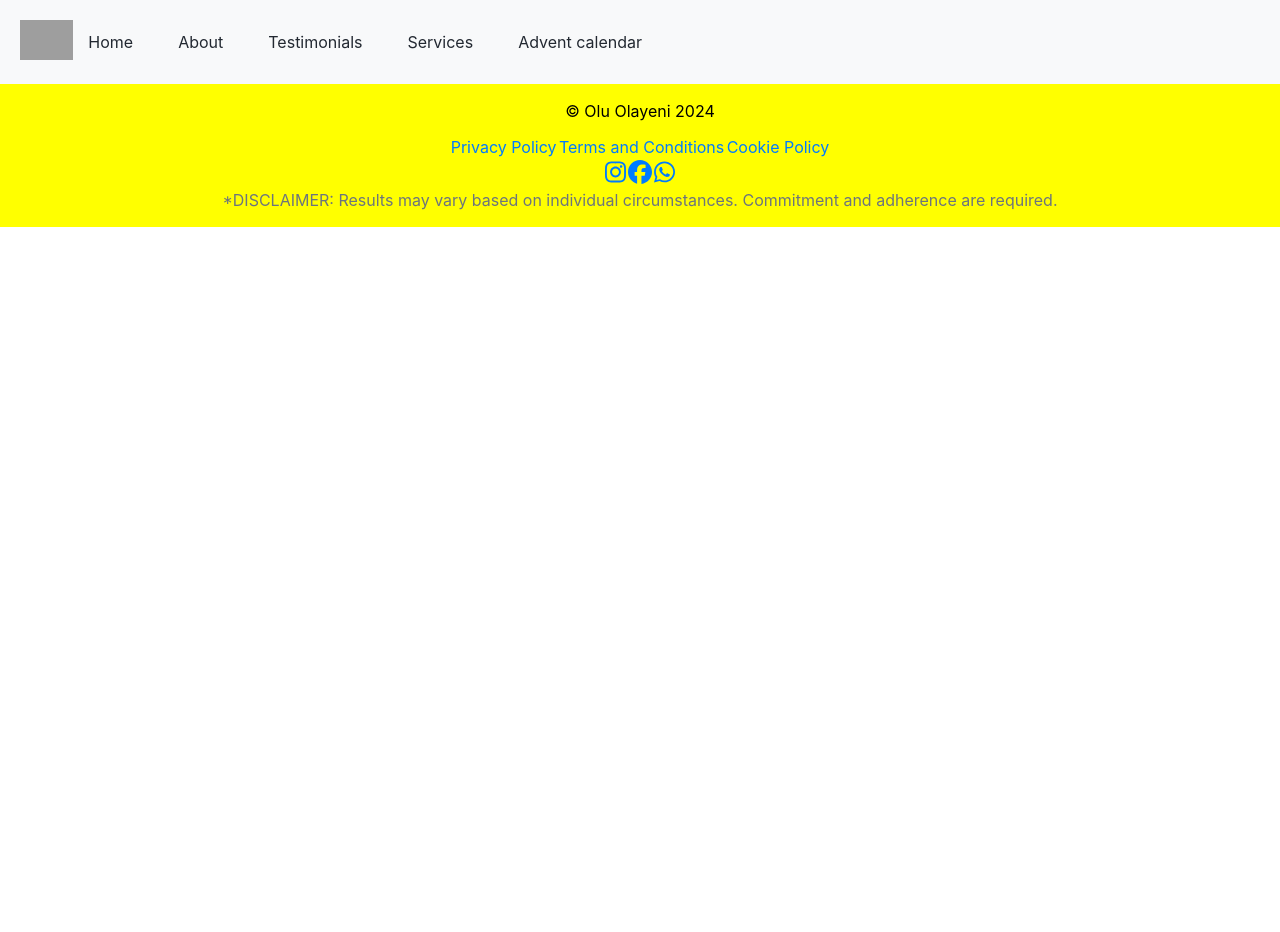
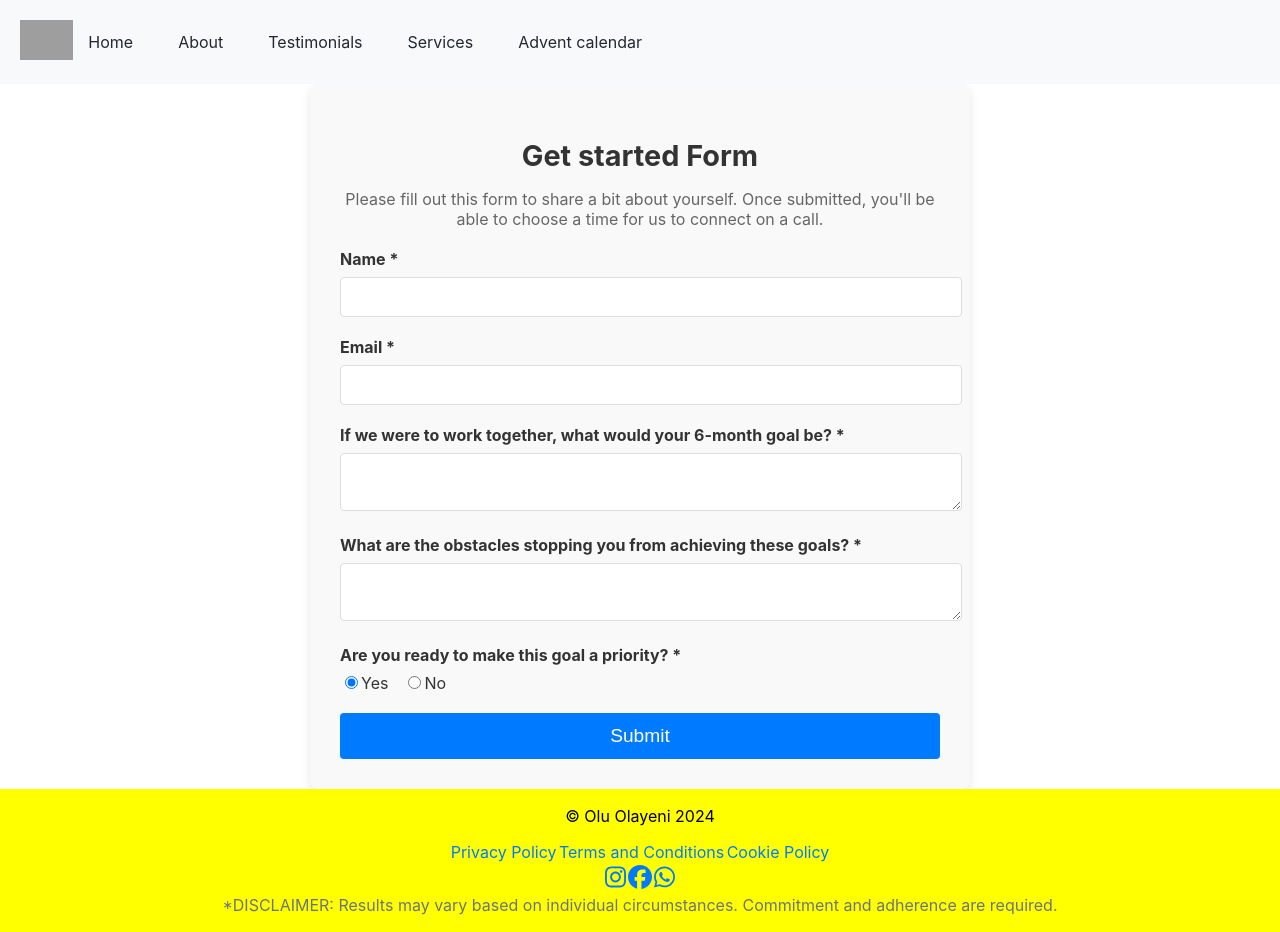
Before and after one commit to blackiechan48/acetemple, a React (Create React App) app: page /consultation-form in a window 1280 px wide. Before the commit the page ends 800 px from the top, so only its background shows below. Built offline with nearby package versions, Linux system fonts and the light colour scheme; grey boxes are pictures that could not be loaded.

Commit message:
made some changes

```diff
--- a/src/App.js
+++ b/src/App.js
@@ -11,6 +11,7 @@ import OnlineCoaching from './components/Services/OnlineCoaching';
 import TransformationChallenge from './components/Services/8Weeks challenge/TransformationChallenge';
 import AdventCalendarPage from './components/AdventCalendarPage';
 import ScrollToTopArrow from './components/HomePage/ScrollToTopArrow';
+import ConsultationForm from './components/Forms/ConsultationForm';
 
 
 const App = () => {
@@ -27,6 +28,7 @@ const App = () => {
           <Route path="/AboutPage" element={<AboutPage />} />
           <Route path="/OnlineCoaching" element={<OnlineCoaching />} />
           <Route path ="/advent-calendar" element={<AdventCalendarPage/>}/>
+          <Route path ="/consultation-form" element={<ConsultationForm/>}/>
           {/* Add more routes as needed */}
         </Routes>
         <ScrollToTopArrow />
--- /dev/null
+++ b/src/components/Forms/ConsultationForm.js
@@ -0,0 +1,203 @@
+// src/components/ConsultationForm.js
+import React, { useState } from 'react';
+import styled from 'styled-components';
+
+// Styled components
+const FormContainer = styled.div`
+  max-width: 600px;
+  margin: 0 auto;
+  padding: 30px;
+  background-color: #f9f9f9;
+  border-radius: 8px;
+  box-shadow: 0px 4px 8px rgba(0, 0, 0, 0.1);
+`;
+
+const FormTitle = styled.h2`
+  text-align: center;
+  color: #333;
+  font-size: 1.8rem;
+  margin-bottom: 10px;
+`;
+
+const FormSubtitle = styled.p`
+  text-align: center;
+  color: #666;
+  font-size: 1rem;
+  margin-bottom: 20px;
+`;
+
+const Label = styled.label`
+  display: block;
+  font-size: 1rem;
+  color: #333;
+  margin-bottom: 8px;
+  font-weight: bold;
+`;
+
+const Input = styled.input`
+  width: 100%;
+  padding: 10px;
+  font-size: 1rem;
+  margin-bottom: 20px;
+  border: 1px solid #ddd;
+  border-radius: 4px;
+  &:focus {
+    outline: none;
+    border-color: #007bff;
+  }
+`;
+
+const Textarea = styled.textarea`
+  width: 100%;
+  padding: 10px;
+  font-size: 1rem;
+  margin-bottom: 20px;
+  border: 1px solid #ddd;
+  border-radius: 4px;
+  resize: vertical;
+  &:focus {
+    outline: none;
+    border-color: #007bff;
+  }
+`;
+
+const RadioGroup = styled.div`
+  display: flex;
+  gap: 15px;
+  margin-bottom: 20px;
+`;
+
+const RadioLabel = styled.label`
+  font-size: 1rem;
+  color: #333;
+`;
+
+const SubmitButton = styled.button`
+  width: 100%;
+  padding: 12px;
+  font-size: 1.2rem;
+  color: white;
+  background-color: #007bff;
+  border: none;
+  border-radius: 4px;
+  cursor: pointer;
+  transition: background 0.3s;
+
+  &:hover {
+    background-color: #0056b3;
+  }
+`;
+
+const ConsultationForm = () => {
+  const [formData, setFormData] = useState({
+    name: '',
+    email: '',
+    phone: '',
+    goal: '',
+    obstacles: '',
+    isReady: 'yes',
+  });
+
+  const handleChange = (e) => {
+    setFormData({
+      ...formData,
+      [e.target.name]: e.target.value,
+    });
+  };
+
+  const handleSubmit = async (e) => {
+    e.preventDefault();
+    try {
+      // Send form data to the backend
+      await fetch('http://localhost:5002/api/consultation', {
+        method: 'POST',
+        headers: {
+          'Content-Type': 'application/json',
+        },
+        body: JSON.stringify(formData),
+      });
+
+      // Redirect to Calendly after submission
+      window.location.href = 'https://calendly.com/acetemple/consultation?month=2024-07';
+    } catch (error) {
+      console.error('Error submitting form:', error);
+    }
+  };
+
+  return (
+    <FormContainer>
+      <form onSubmit={handleSubmit}>
+        <FormTitle>Get started Form </FormTitle>
+        <FormSubtitle>Please fill out this form to share a bit about yourself. Once submitted, you'll be able to choose a time for us to connect on a call.</FormSubtitle>
+
+        <Label htmlFor="name">Name *</Label>
+        <Input
+          type="text"
+          name="name"
+          id="name"
+          required
+          value={formData.name}
+          onChange={handleChange}
+        />
+
+        <Label htmlFor="email">Email *</Label>
+        <Input
+          type="email"
+          name="email"
+          id="email"
+          required
+          value={formData.email}
+          onChange={handleChange}
+        />
+
+
+
+        <Label htmlFor="goal">If we were to work together, what would your 6-month goal be? *</Label>
+        <Textarea
+          name="goal"
+          id="goal"
+          required
+          value={formData.goal}
+          onChange={handleChange}
+        />
+
+        <Label htmlFor="obstacles">What are the obstacles stopping you from achieving these goals? *</Label>
+        <Textarea
+          name="obstacles"
+          id="obstacles"
+          required
+          value={formData.obstacles}
+          onChange={handleChange}
+        />
+
+        <Label>Are you ready to make this goal a priority? *</Label>
+        <RadioGroup>
+          <RadioLabel>
+            <input
+              type="radio"
+              name="isReady"
+              value="yes"
+              checked={formData.isReady === 'yes'}
+              onChange={handleChange}
+            />
+            Yes
+          </RadioLabel>
+          <RadioLabel>
+            <input
+              type="radio"
+              name="isReady"
+              value="no"
+              checked={formData.isReady === 'no'}
+              onChange={handleChange}
+            />
+            No
+          </RadioLabel>
+        </RadioGroup>
+
+        <SubmitButton type="submit">Submit</SubmitButton>
+      </form>
+    </FormContainer>
+  );
+};
+
+export default ConsultationForm;
--- a/src/components/Header.js
+++ b/src/components/Header.js
@@ -4,8 +4,8 @@ import { Link } from 'react-router-dom';
 // Styled component for the header container
 const HeaderContainer = styled.header`
   position: relative;
-  display: flex; /* Use flexbox for alignment */
-  align-items: center; /* Center items vertically */
+  display: flex;
+  align-items: center;
   padding: 20px;
   background-color: #f8f9fa;
 `;
@@ -68,7 +68,7 @@ const BurgerIcon = styled.div`
   div {
     width: 25px;
     height: 3px;
-    background-color: yellow
+    background-color: #222831
     ;
     margin: 5px 0;
     transition: all 0.3s ease;
--- a/src/components/HomePage/HomeHero.js
+++ b/src/components/HomePage/HomeHero.js
@@ -48,7 +48,7 @@ const HeroButton = styled(Link)`
 const Hero = () => {
   return (
     <HeroContainer>
-      <HeroButton to="/services">Find out more</HeroButton>
+      <HeroButton to="/services">Start your transformation today</HeroButton>
     </HeroContainer>
   );
 };
--- a/src/components/Services/OnlineCoaching.js
+++ b/src/components/Services/OnlineCoaching.js
@@ -1,5 +1,7 @@
+// src/components/OnlineCoaching.js
 import React, { useState } from 'react';
 import styled, { keyframes } from 'styled-components';
+import { Link } from 'react-router-dom';
 
 // Appear animation for scroll effect
 const appear = keyframes`
@@ -30,15 +32,6 @@ const HeaderSection = styled.section`
     padding: 0 20px;
   }
 `;
-
-// const HeaderTitle = styled.h1`
-//   font-size: 2.5rem;
-//   font-weight: bold;
-
-//   @media (max-width: 600px) {
-//     font-size: 2rem;
-//   }
-// `;
 
 // Main content section with black background
 const MainSection = styled.section`
@@ -94,14 +87,18 @@ const TextBox = styled.p`
   }
 `;
 
-const CenterButton = styled.button`
+// Styled Link button for "Get Started" to navigate to the consultation form
+const StyledLinkButton = styled(Link)`
   background-color: red;
   color: white;
   padding: 10px 20px;
   font-size: 1rem;
   border: none;
   border-radius: 5px;
+  text-decoration: none;
   cursor: pointer;
+  display: inline-block;
+  margin-top: 10px;
 
   &:hover {
     background-color: darkred;
@@ -135,7 +132,7 @@ const PointsSection = styled.section`
   }
 `;
 
-const PointImage = styled.img`
+const PointImage = styled.img.attrs({ loading: 'lazy' })`
   width: 8%;
   height: auto;
   border-radius: 8px;
@@ -164,28 +161,6 @@ const PointText = styled.p`
   }
 `;
 
-const CallbackButton = styled.button`
-  grid-column: span 2;
-  background-color: red;
-  color: white;
-  padding: 10px 20px;
-  font-size: 1rem;
-  border: none;
-  border-radius: 5px;
-  cursor: pointer;
-  margin-top: 20px;
-
-  &:hover {
-    background-color: darkred;
-  }
-
-  @media (max-width: 600px) {
-    font-size: 0.9rem;
-    padding: 8px 16px;
-    grid-column: 1;
-  }
-`;
-
 // Centered Image Section
 const CenterImageSection = styled.section`
   display: flex;
@@ -198,7 +173,7 @@ const CenterImageSection = styled.section`
   }
 `;
 
-const CenterImage = styled.img`
+const CenterImage = styled.img.attrs({ loading: 'lazy' })`
   max-width: 100%;
   height: auto;
   border-radius: 1px;
@@ -268,11 +243,12 @@ const FAQList = () => {
   };
 
   const faqs = [
-    { question: 'How does online coaching work?', answer: 'Our online coaching program offers customized...' },
-    { question: 'What equipment will I need?', answer: 'You only need basic equipment...' },
-    { question: 'How is my progress tracked?', answer: 'We track your progress through regular check-ins...' },
-    { question: 'Can I cancel my subscription anytime?', answer: 'Yes, our programs are flexible...' },
-    { question: 'What if I have specific dietary requirements?', answer: 'We personalize each nutrition plan...' },
+    { question: 'How does online coaching work?', answer: 'Our online coaching program offers customized training and nutrition plans.' },
+    { question: 'What equipment will I need?', answer: 'We design workouts based on what you have available, from basic equipment to full gyms.' },
+    { question: 'How is my progress tracked?', answer: 'Through measurements, photos, and workout logs, with regular check-ins.' },
+    { question: 'Can I cancel my subscription anytime?', answer: 'Yes, you can cancel anytime without penalty.' },
+    { question: 'What if I have specific dietary requirements?', answer: 'We customize your meal plan to fit any dietary needs.' },
+    { question: 'What if I am a beginner?', answer: 'We welcome all levels! We start at a comfortable level and build from there.' },
   ];
 
   return (
@@ -332,7 +308,7 @@ const FinalTextBox = styled.p`
   }
 `;
 
-const EndButton = styled.button`
+const EndButton = styled(Link)`
   background-color: red;
   color: white;
   padding: 10px 20px;
@@ -340,6 +316,7 @@ const EndButton = styled.button`
   border: none;
   border-radius: 5px;
   cursor: pointer;
+  text-decoration: none;
 
   &:hover {
     background-color: darkred;
@@ -354,27 +331,26 @@ const EndButton = styled.button`
 // Main Component
 const OnlineCoaching = () => {
   const points = [
-    { title: 'Coaching', description: 'My role is to simplify the journey for you by crafting a truly customized plan that is clear, easy to follow, and designed to help you see real progress every week.', image: '/images/coachingicon.webp' },
-    { title: 'Nutrition Tracking', description: 'Understanding what to eat, how much to consume, and the timing of your meals can be the key to achieving your fitness goals. This year, take control of your progress and do not leave your success to chance', image: 'images/nutritionicon.png' },
-    { title: 'Workout Plans', description: 'Having a structured workout plan that aligns with your fitness objectives is essential for maximizing your results. Whether you want to build strength, lose weight, or improve your overall fitness, a personalized approach ensures you stay on track.', image: 'images/workouticon.png' },
-    { title: 'Habit Tracking', description: 'I prioritize you as an individual, focusing on optimizing your habits and achieving an effective balance of energy. This tailored approach is designed to maximize your results and help you reach your fitness goals efficiently', image: 'images/habiticon.png' },
-    { title: 'Accountability', description: 'I am dedicated to holding you accountable on your fitness journey. By providing ongoing support and motivation, I ensure you stay on track with your goals. Together, we will celebrate your achievements and tackle challenges, helping you maintain your commitment and drive toward lasting results.', image: 'images/accountabilityicon.png' },
-    { title: 'Support', description: 'Throughout your journey, you will have my unwavering support and guidance. With access to me at all times, I will be right there in your corner, coaching you every step of the way. In challenging moments, knowing you are on the right path makes all the difference. Together, we will ll ensure you stay motivated and focused on achieving your goals!', image: 'images/supporticon.png' },
+    { title: 'Coaching', description: 'My role is to simplify the journey for you...', image: '/images/coachingicon.webp' },
+    { title: 'Nutrition Tracking', description: 'Understanding what to eat...', image: '/images/nutritionicon.png' },
+    { title: 'Workout Plans', description: 'Having a structured workout plan...', image: '/images/workouticon.png' },
+    { title: 'Habit Tracking', description: 'I focus on optimizing your habits and achieving effective energy balance...', image: '/images/habiticon.png' },
+    { title: 'Accountability', description: 'I hold you accountable, providing ongoing support and motivation...', image: '/images/accountabilityicon.png' },
+    { title: 'Support', description: 'Throughout your journey, you’ll have my full support and guidance...', image: '/images/supporticon.png' },
   ];
 
   return (
     <div>
       <HeaderSection>
-        {/* <HeaderTitle>Cutting Edge Online Coaching Program</HeaderTitle> */}
+        {/* Header Content */}
       </HeaderSection>
       <MainSection>
         <Subtitle>Created By Olu Olayeni</Subtitle>
-        <Title>Join our Online Coaching Program</Title>
+        <Title>THE BEST COACHING SERVICE YOU WILL RECEIVE</Title>
         <TextBox>
-          EDo you want to <strong>drop belly fat</strong> enhace your strentgh and <strong>tone up </strong>
-          so you can be in the best <strong>physical and mental</strong> form of your life?
-          </TextBox>
-        <CenterButton>Get Started</CenterButton>
+          Do you want to <strong>drop belly fat</strong>, enhance your strength, and <strong>tone up</strong> to be in the best <strong>physical and mental</strong> shape of your life?
+        </TextBox>
+        <StyledLinkButton to="/consultation-form">Get Started</StyledLinkButton>
       </MainSection>
       <PointsSection>
         {points.map((point, index) => (
@@ -384,7 +360,6 @@ const OnlineCoaching = () => {
             <PointText>{point.description}</PointText>
           </div>
         ))}
-        <CallbackButton>Book a Callback</CallbackButton>
       </PointsSection>
       <CenterImageSection>
         <CenterImage src="/images/otbackground.png" alt="Center Image Description" />
@@ -393,7 +368,7 @@ const OnlineCoaching = () => {
       <TextSection>
         <SectionTitle>Ready to Begin?</SectionTitle>
         <FinalTextBox>Sign up today and take the first step towards a healthier you!</FinalTextBox>
-        <EndButton>Join Now</EndButton>
+        <EndButton to="/consultation-form">Get Started</EndButton>
       </TextSection>
     </div>
   );
```
Also changed, not shown: src/components/AboutPage.js (+7 -2 lines), src/components/HomePage/ForeverMission.js (+37 -67 lines), 1 other file (tests, documents, lock files or other folders).
